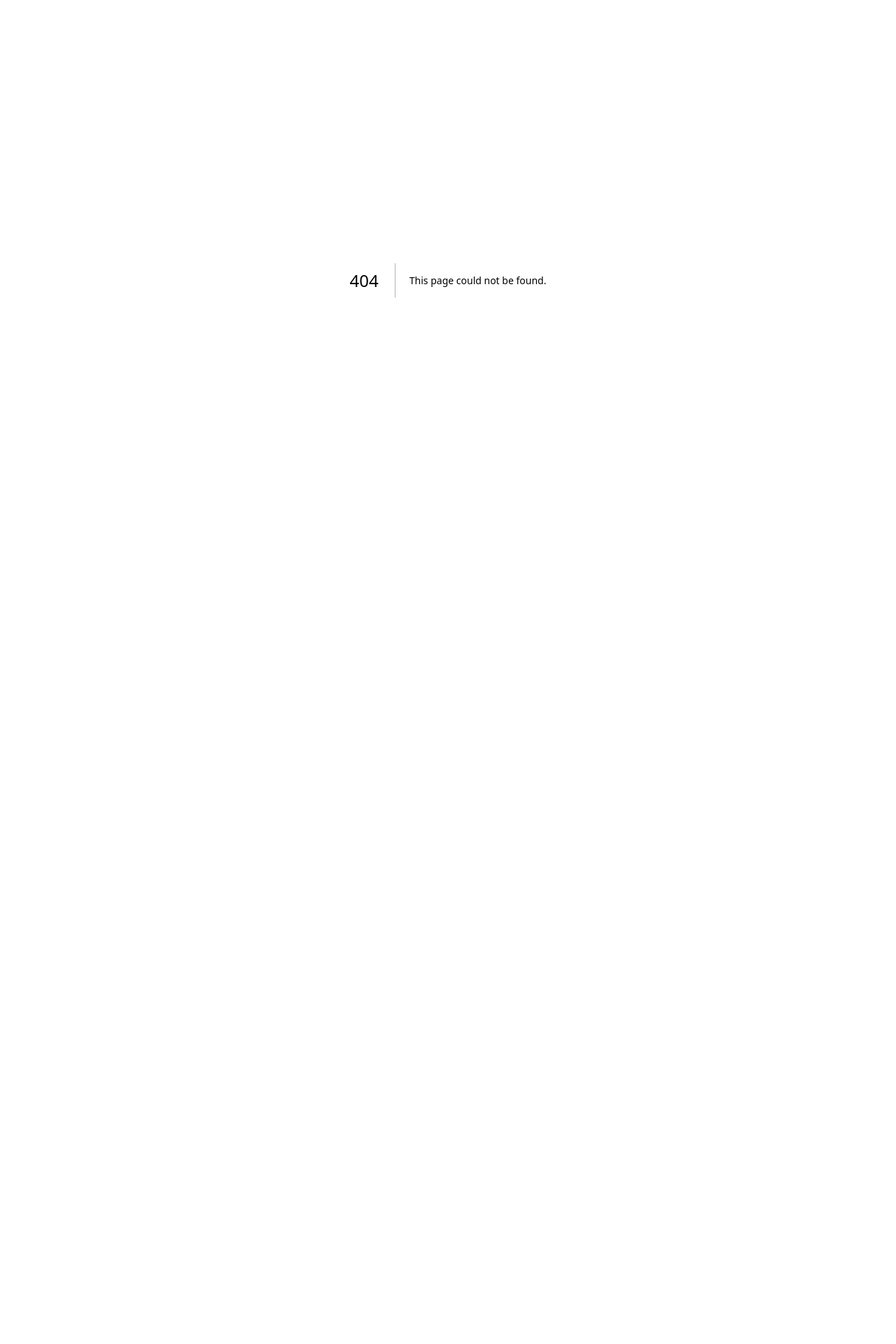
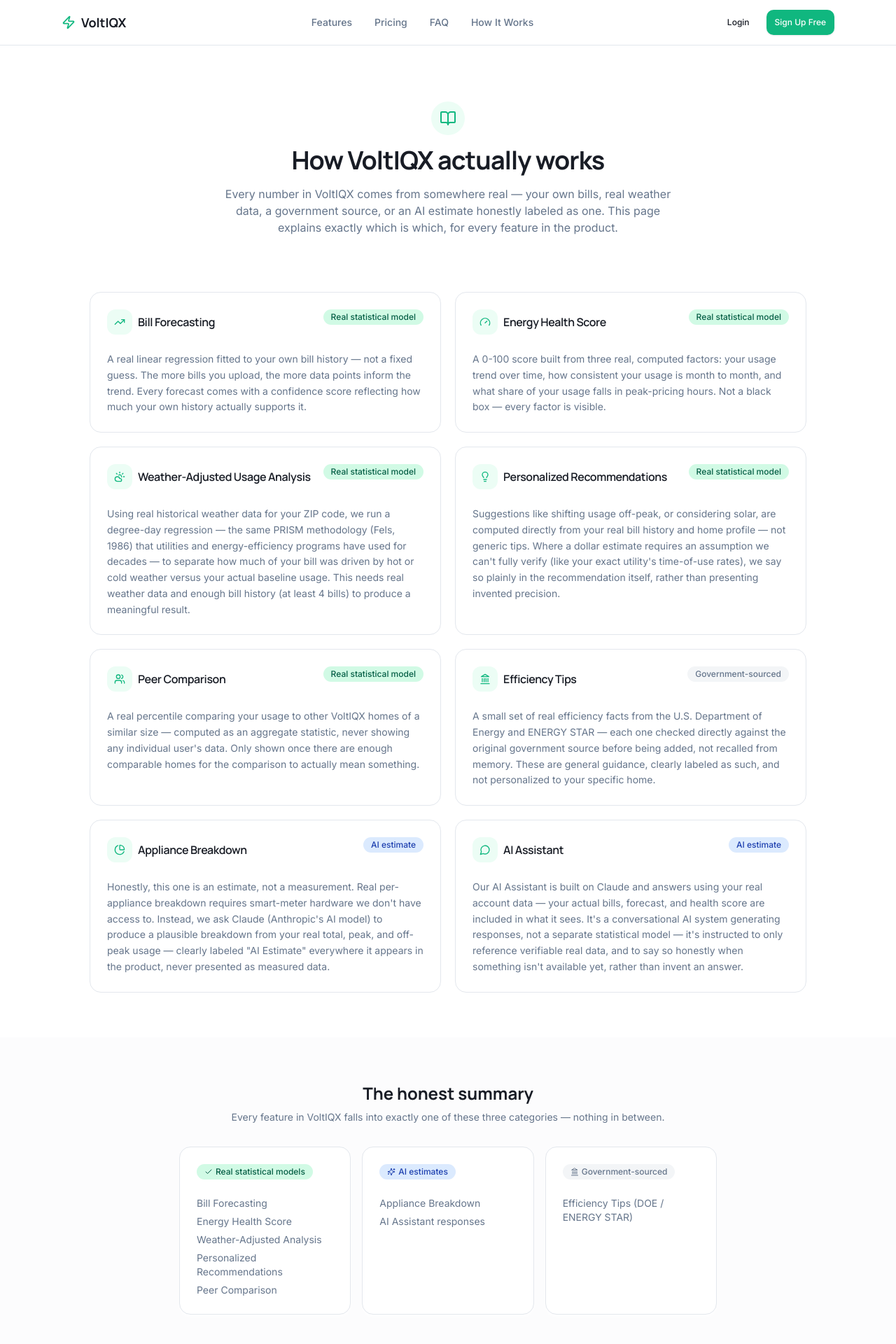
Before and after one commit to ashwath-30/VoltIQ-Phase-Zero, a Next.js app: page /how-it-works in a window 1280 px wide. Before the commit this address had no page. Shown: the top 1920 px of the page at 70% size. Before the commit the page ends 800 px from the top, so only its background shows below. Built offline with nearby package versions, Linux system fonts and the light colour scheme.

Commit message:
Final Changes: Step 3

```diff
--- /dev/null
+++ b/app/how-it-works/page.tsx
@@ -0,0 +1,196 @@
+import { TrendingUp, Gauge, CloudSun, Lightbulb, Landmark, Users, PieChart, MessageCircle, Check, Sparkles, BookOpen } from "lucide-react";
+import { MarketingNavbar } from "@/components/marketing/navbar";
+import { Footer } from "@/components/marketing/footer";
+import { Card, CardHeader, CardTitle, CardDescription, CardContent } from "@/components/ui/card";
+import { Badge } from "@/components/ui/badge";
+import { Button } from "@/components/ui/button";
+import Link from "next/link";
+
+type MethodologyKind = "real" | "ai-estimate" | "sourced";
+
+const kindBadge: Record<MethodologyKind, { label: string; variant: "success" | "secondary" | "muted" }> = {
+  real: { label: "Real statistical model", variant: "success" },
+  "ai-estimate": { label: "AI estimate", variant: "secondary" },
+  sourced: { label: "Government-sourced", variant: "muted" },
+};
+
+const methods: {
+  icon: typeof TrendingUp;
+  title: string;
+  kind: MethodologyKind;
+  description: string;
+}[] = [
+  {
+    icon: TrendingUp,
+    title: "Bill Forecasting",
+    kind: "real",
+    description:
+      "A real linear regression fitted to your own bill history — not a fixed guess. The more bills you upload, the more data points inform the trend. Every forecast comes with a confidence score reflecting how much your own history actually supports it.",
+  },
+  {
+    icon: Gauge,
+    title: "Energy Health Score",
+    kind: "real",
+    description:
+      "A 0-100 score built from three real, computed factors: your usage trend over time, how consistent your usage is month to month, and what share of your usage falls in peak-pricing hours. Not a black box — every factor is visible.",
+  },
+  {
+    icon: CloudSun,
+    title: "Weather-Adjusted Usage Analysis",
+    kind: "real",
+    description:
+      "Using real historical weather data for your ZIP code, we run a degree-day regression — the same PRISM methodology (Fels, 1986) that utilities and energy-efficiency programs have used for decades — to separate how much of your bill was driven by hot or cold weather versus your actual baseline usage. This needs real weather data and enough bill history (at least 4 bills) to produce a meaningful result.",
+  },
+  {
+    icon: Lightbulb,
+    title: "Personalized Recommendations",
+    kind: "real",
+    description:
+      "Suggestions like shifting usage off-peak, or considering solar, are computed directly from your real bill history and home profile — not generic tips. Where a dollar estimate requires an assumption we can't fully verify (like your exact utility's time-of-use rates), we say so plainly in the recommendation itself, rather than presenting invented precision.",
+  },
+  {
+    icon: Users,
+    title: "Peer Comparison",
+    kind: "real",
+    description:
+      "A real percentile comparing your usage to other VoltIQX homes of a similar size — computed as an aggregate statistic, never showing any individual user's data. Only shown once there are enough comparable homes for the comparison to actually mean something.",
+  },
+  {
+    icon: Landmark,
+    title: "Efficiency Tips",
+    kind: "sourced",
+    description:
+      "A small set of real efficiency facts from the U.S. Department of Energy and ENERGY STAR — each one checked directly against the original government source before being added, not recalled from memory. These are general guidance, clearly labeled as such, and not personalized to your specific home.",
+  },
+  {
+    icon: PieChart,
+    title: "Appliance Breakdown",
+    kind: "ai-estimate",
+    description:
+      "Honestly, this one is an estimate, not a measurement. Real per-appliance breakdown requires smart-meter hardware we don't have access to. Instead, we ask Claude (Anthropic's AI model) to produce a plausible breakdown from your real total, peak, and off-peak usage — clearly labeled \"AI Estimate\" everywhere it appears in the product, never presented as measured data.",
+  },
+  {
+    icon: MessageCircle,
+    title: "AI Assistant",
+    kind: "ai-estimate",
+    description:
+      "Our AI Assistant is built on Claude and answers using your real account data — your actual bills, forecast, and health score are included in what it sees. It's a conversational AI system generating responses, not a separate statistical model — it's instructed to only reference verifiable real data, and to say so honestly when something isn't available yet, rather than invent an answer.",
+  },
+];
+
+export default function HowItWorksPage() {
+  return (
+    <>
+      <MarketingNavbar />
+      <main>
+        <section className="px-6 py-20">
+          <div className="mx-auto max-w-2xl text-center">
+            <div className="mx-auto mb-4 flex h-12 w-12 items-center justify-center rounded-full bg-primary-50 dark:bg-primary-900/30">
+              <BookOpen className="h-6 w-6 text-primary" />
+            </div>
+            <h1 className="font-display text-4xl font-bold tracking-tight">How VoltIQX actually works</h1>
+            <p className="mt-4 text-muted-foreground">
+              Every number in VoltIQX comes from somewhere real — your own bills, real weather data, a
+              government source, or an AI estimate honestly labeled as one. This page explains exactly which
+              is which, for every feature in the product.
+            </p>
+          </div>
+        </section>
+
+        <section className="px-6 pb-16">
+          <div className="mx-auto grid max-w-5xl grid-cols-1 gap-5 md:grid-cols-2">
+            {methods.map((method) => {
+              const Icon = method.icon;
+              const badge = kindBadge[method.kind];
+              return (
+                <Card key={method.title}>
+                  <CardHeader className="flex flex-row items-start justify-between space-y-0">
+                    <div className="flex items-center gap-2">
+                      <div className="flex h-9 w-9 items-center justify-center rounded-lg bg-primary-50 dark:bg-primary-900/30">
+                        <Icon className="h-4 w-4 text-primary" />
+                      </div>
+                      <CardTitle className="text-base">{method.title}</CardTitle>
+                    </div>
+                    <Badge variant={badge.variant} className="shrink-0">
+                      {badge.label}
+                    </Badge>
+                  </CardHeader>
+                  <CardContent>
+                    <CardDescription className="text-sm leading-relaxed text-muted-foreground">
+                      {method.description}
+                    </CardDescription>
+                  </CardContent>
+                </Card>
+              );
+            })}
+          </div>
+        </section>
+
+        <section className="bg-muted/30 px-6 py-16">
+          <div className="mx-auto max-w-3xl">
+            <h2 className="text-center font-display text-2xl font-bold">The honest summary</h2>
+            <p className="mt-2 text-center text-sm text-muted-foreground">
+              Every feature in VoltIQX falls into exactly one of these three categories — nothing in between.
+            </p>
+
+            <div className="mt-8 grid grid-cols-1 gap-4 sm:grid-cols-3">
+              <Card>
+                <CardHeader>
+                  <Badge variant="success" className="w-fit">
+                    <Check className="h-3 w-3" />
+                    Real statistical models
+                  </Badge>
+                </CardHeader>
+                <CardContent className="flex flex-col gap-1.5 text-sm text-muted-foreground">
+                  <span>Bill Forecasting</span>
+                  <span>Energy Health Score</span>
+                  <span>Weather-Adjusted Analysis</span>
+                  <span>Personalized Recommendations</span>
+                  <span>Peer Comparison</span>
+                </CardContent>
+              </Card>
+
+              <Card>
+                <CardHeader>
+                  <Badge variant="secondary" className="w-fit">
+                    <Sparkles className="h-3 w-3" />
+                    AI estimates
+                  </Badge>
+                </CardHeader>
+                <CardContent className="flex flex-col gap-1.5 text-sm text-muted-foreground">
+                  <span>Appliance Breakdown</span>
+                  <span>AI Assistant responses</span>
+                </CardContent>
+              </Card>
+
+              <Card>
+                <CardHeader>
+                  <Badge variant="muted" className="w-fit">
+                    <Landmark className="h-3 w-3" />
+                    Government-sourced
+                  </Badge>
+                </CardHeader>
+                <CardContent className="flex flex-col gap-1.5 text-sm text-muted-foreground">
+                  <span>Efficiency Tips (DOE / ENERGY STAR)</span>
+                </CardContent>
+              </Card>
+            </div>
+          </div>
+        </section>
+
+        <section className="px-6 py-16">
+          <div className="mx-auto max-w-xl text-center">
+            <h2 className="font-display text-2xl font-bold">See it with your own data</h2>
+            <p className="mt-2 text-sm text-muted-foreground">
+              Upload a bill and watch these real models compute something specific to your home.
+            </p>
+            <Button className="mt-6" asChild>
+              <Link href="/register">Get Started Free</Link>
+            </Button>
+          </div>
+        </section>
+      </main>
+      <Footer />
+    </>
+  );
+}
--- a/components/marketing/footer.tsx
+++ b/components/marketing/footer.tsx
@@ -6,6 +6,7 @@ const footerLinks = {
     { label: "Features", href: "#features" },
     { label: "Pricing", href: "/pricing" },
     { label: "FAQ", href: "#faq" },
+    { label: "How It Works", href: "/how-it-works" },
   ],
   Company: [
     { label: "About", href: "/about" },
--- a/components/marketing/navbar.tsx
+++ b/components/marketing/navbar.tsx
@@ -9,6 +9,7 @@ const navLinks = [
   { label: "Features", href: "#features" },
   { label: "Pricing", href: "/pricing" },
   { label: "FAQ", href: "#faq" },
+  { label: "How It Works", href: "/how-it-works" },
 ];
 
 export function MarketingNavbar() {
```
Also changed, not shown: 1 other file (tests, documents, lock files or other folders).
